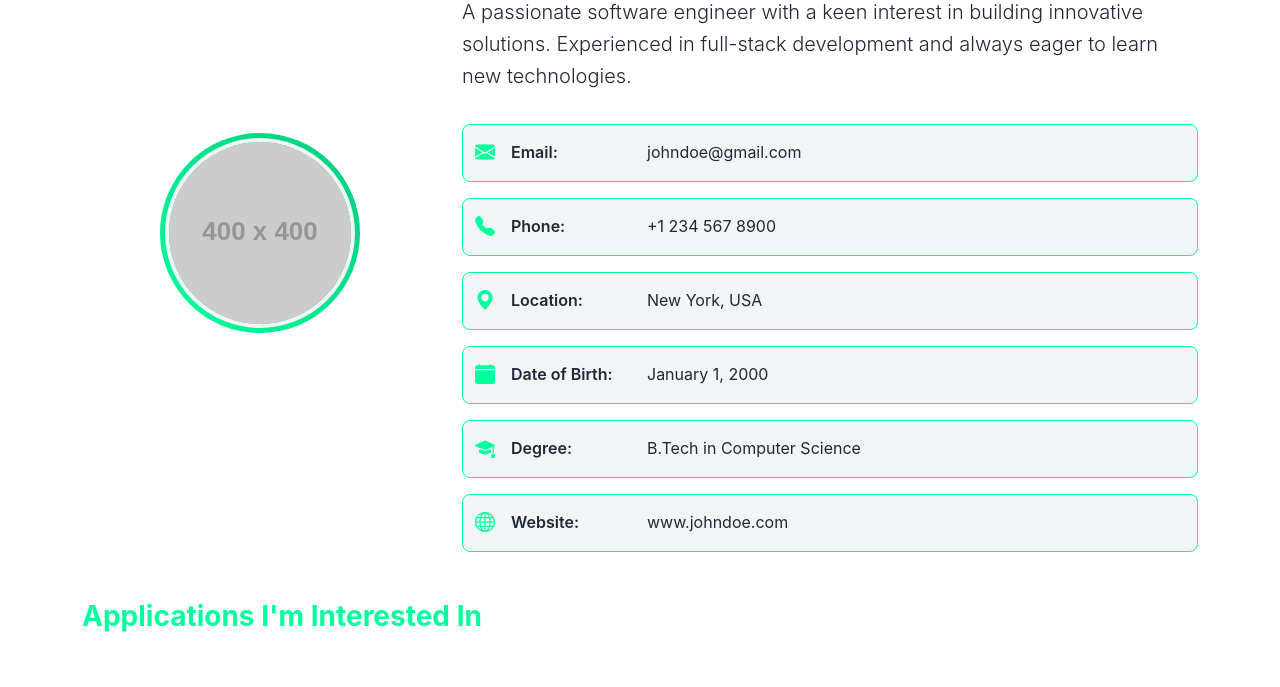
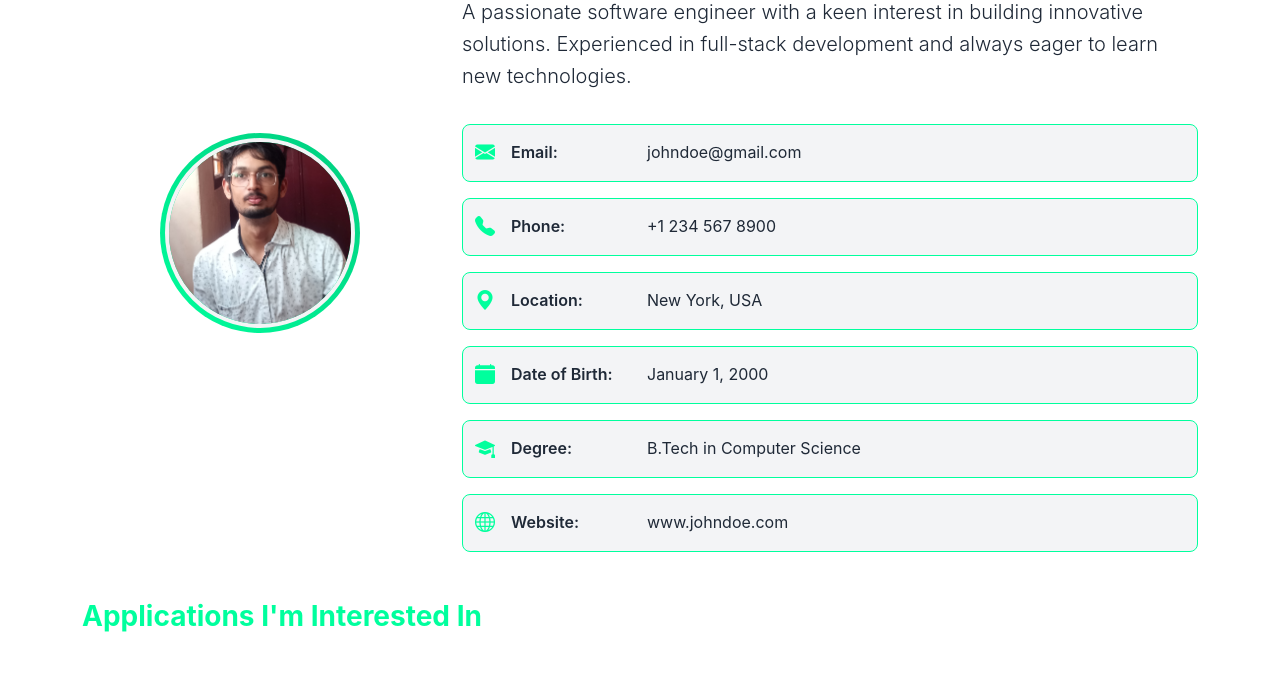
Before and after one commit to PraveenKumarTV/Portfolio1, a website built with Vite: page index.html in a window 1280 px wide. Shown: the part 1140-1827 px from the top of the page. Built offline with nearby package versions, Linux system fonts and the light colour scheme; placeholder pictures from the web are drawn by us.

Commit message:
updated index.html

```diff
--- a/index.html
+++ b/index.html
@@ -69,7 +69,7 @@
           <div class="row align-items-center mb-5">
             <div class="col-md-4 text-center">
               <div class="profile-photo-container mb-4">
-                <img src="https://placehold.co/400x400" alt="Profile Photo" class="profile-photo">
+                <img src="Praveen Kumar.jpg" alt="Profile Photo" class="profile-photo">
               </div>
             </div>
             <div class="col-md-8">
```
